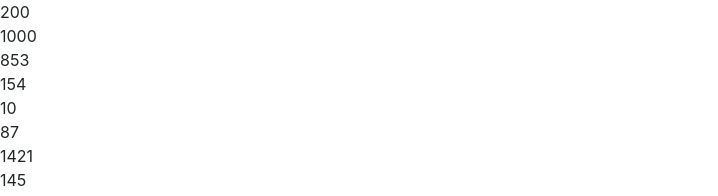
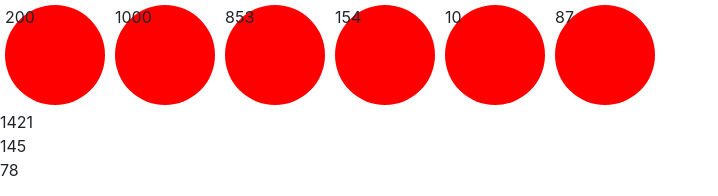
Before and after one commit to stewilondanga/counter-function, a plain HTML site: page index.html in a window 1280 px wide. Shown: the top 196 px of the page, without its empty margins (0-718 px from the left). Drawn offline with nearby package versions, Linux system fonts and the light colour scheme.

Commit message:
add css/styles.css

```diff
--- a/css/styles.css
+++ b/css/styles.css
@@ -13,18 +13,18 @@
   height: 1.5em;
 }
 
-/*#shiva
-{
+#shiva {
   width: 100px;
-	height: 100px;
-	background: red;
-	-moz-border-radius: 50px;
-	-webkit-border-radius: 50px;
-	border-radius: 50px;
-  float:left;
-  margin:5px;
+  height: 100px;
+  background: red;
+  -moz-border-radius: 50px;
+  -webkit-border-radius: 50px;
+  border-radius: 50px;
+  float: left;
+  margin: 5px;
 }
-.count
+
+/*.count
 {
   line-height: 100px;
   color:white;
```
